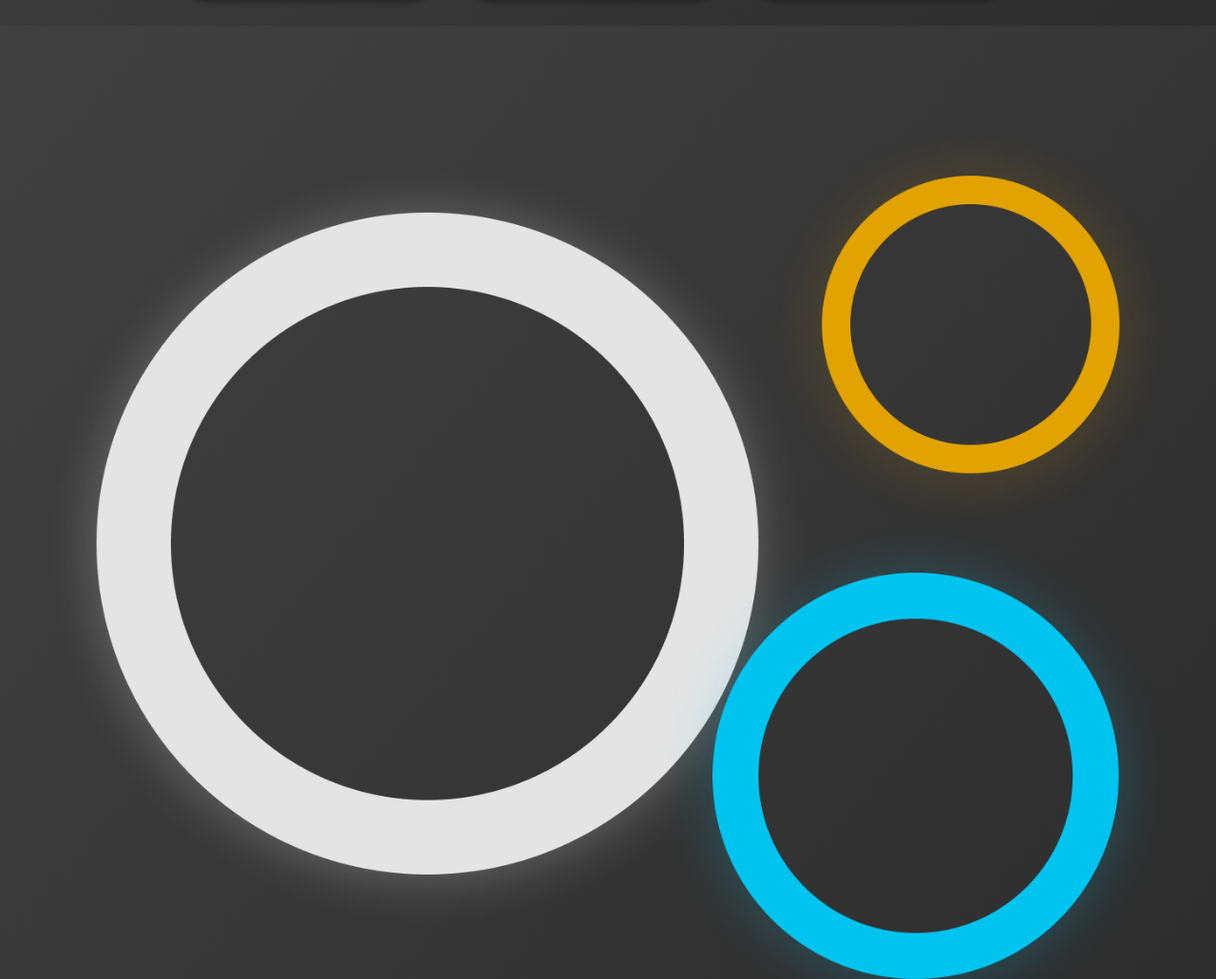
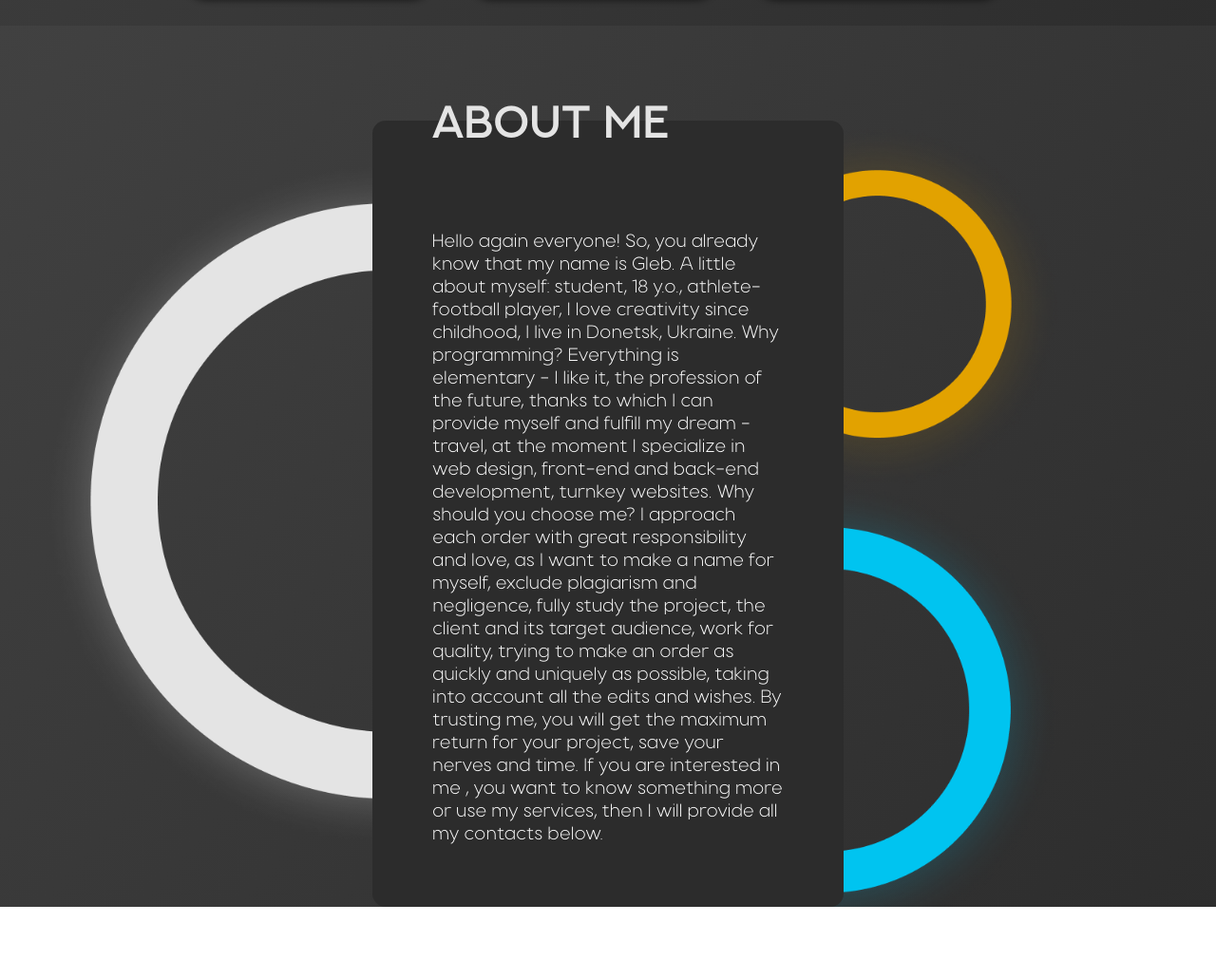
Before and after one commit to Mike-SOA/my-cv-web, a website: page index.html in a window 1280 px wide. Shown: the part 1282-2313 px from the top of the page at 95% size. After the commit the page ends 2237 px from the top, so only its background shows below. Drawn offline with Linux system fonts and the light colour scheme.

Commit message:
add about me bg and title

```diff
--- a/assets/scss/style.scss
+++ b/assets/scss/style.scss
@@ -160,3 +160,36 @@ a {
   background: linear-gradient(130.68deg, #414141 0%, #2d2d2d 100.52%);
   padding-top: 100px;
 }
+
+.main-bg-img {
+  background-image: url(../../img/Ellipsbackground.png);
+  background-repeat: no-repeat;
+  background-size: 90% auto;
+}
+
+.main-about-me {
+  max-width: 496px;
+  margin: 0 auto;
+  background: #2c2c2c;
+  border-radius: 14px;
+}
+
+.main-about-me-title {
+  font-family: "NEXT ART";
+  font-weight: 400;
+  font-size: 48px;
+  line-height: 54px;
+  color: #e4e4e4;
+  position: relative;
+  top: -27px;
+  left: 63px;
+}
+
+.main-text {
+  font-family: "Arodora Pro";
+  font-weight: 300;
+  font-size: 20px;
+  line-height: 24px;
+  color: #ffffff;
+  padding: 63px;
+}
--- a/index.html
+++ b/index.html
@@ -57,9 +57,32 @@
     <main class="main">
       <div class="container">
         <div class="main-bg-img">
-          <img src="img/Ellipsbackground.png" alt="elipse">
+          <div class="main-about-me">
+            <h1 class="main-about-me-title">About me</h1>
+            <p class="main-text">
+              Hello again everyone! So, you already know that my name is Gleb. A
+              little about myself: student, 18 y.o., athlete-football player, I
+              love creativity since childhood, I live in Donetsk, Ukraine. Why
+              programming? Everything is elementary - I like it, the profession
+              of
+              the future, thanks to which I can provide myself and fulfill my
+              dream - travel, at the moment I specialize in web design,
+              front-end
+              and back-end development, turnkey websites. Why should you choose
+              me? I approach each order with great responsibility and love, as I
+              want to make a name for myself, exclude plagiarism and negligence,
+              fully study the project, the client and its target audience, work
+              for quality, trying to make an order as quickly and uniquely as
+              possible, taking into account all the edits and wishes.
+              By trusting me, you will get the maximum return for your project,
+              save your nerves and time.
+              If you are interested in me , you want to know something more or
+              use
+              my services, then I will provide all my contacts below.
+            </p>
           </div>
         </div>
+
       </main>
       <script src="https://kit.fontawesome.com/d9a3335612.js"
         crossorigin="anonymous"></script>
```
Also changed, not shown: assets/css/style.css. Lines whose indentation alone changed are shown as unchanged.
